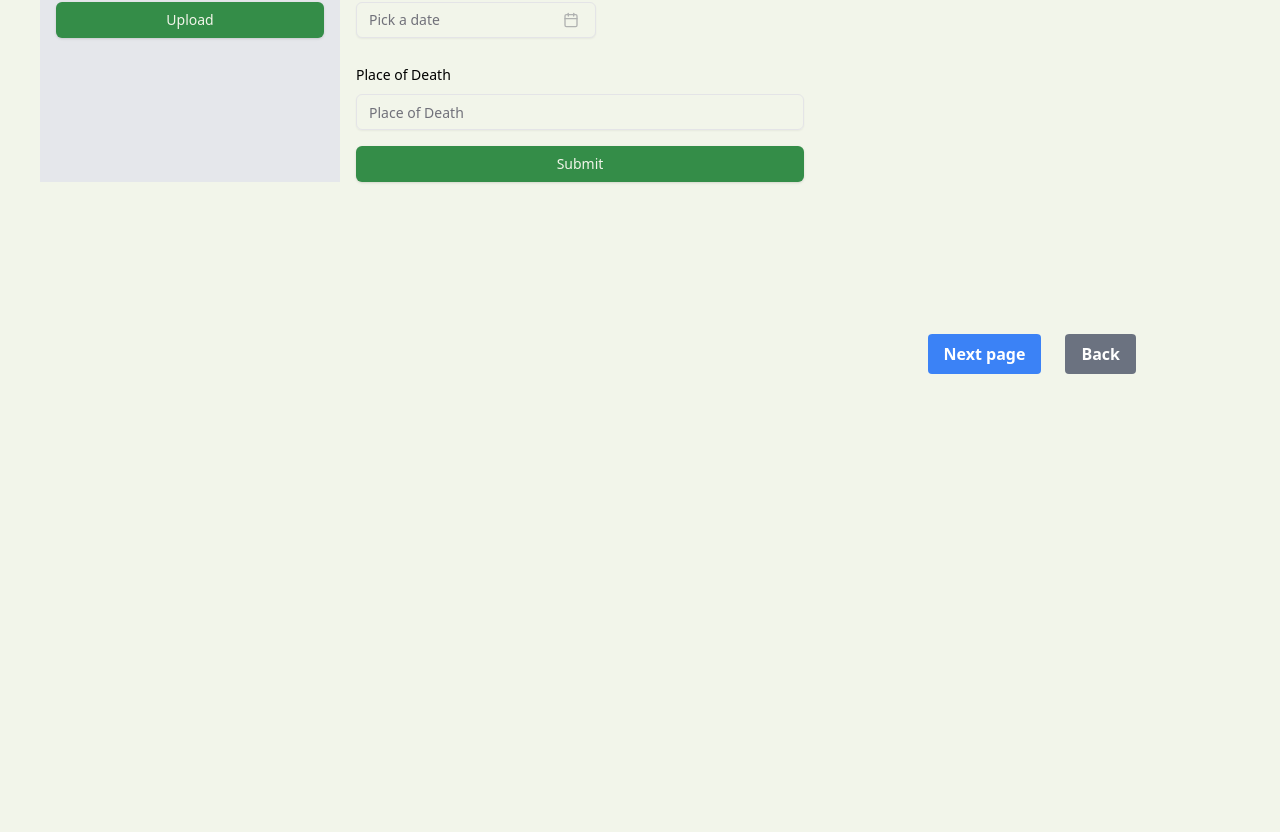
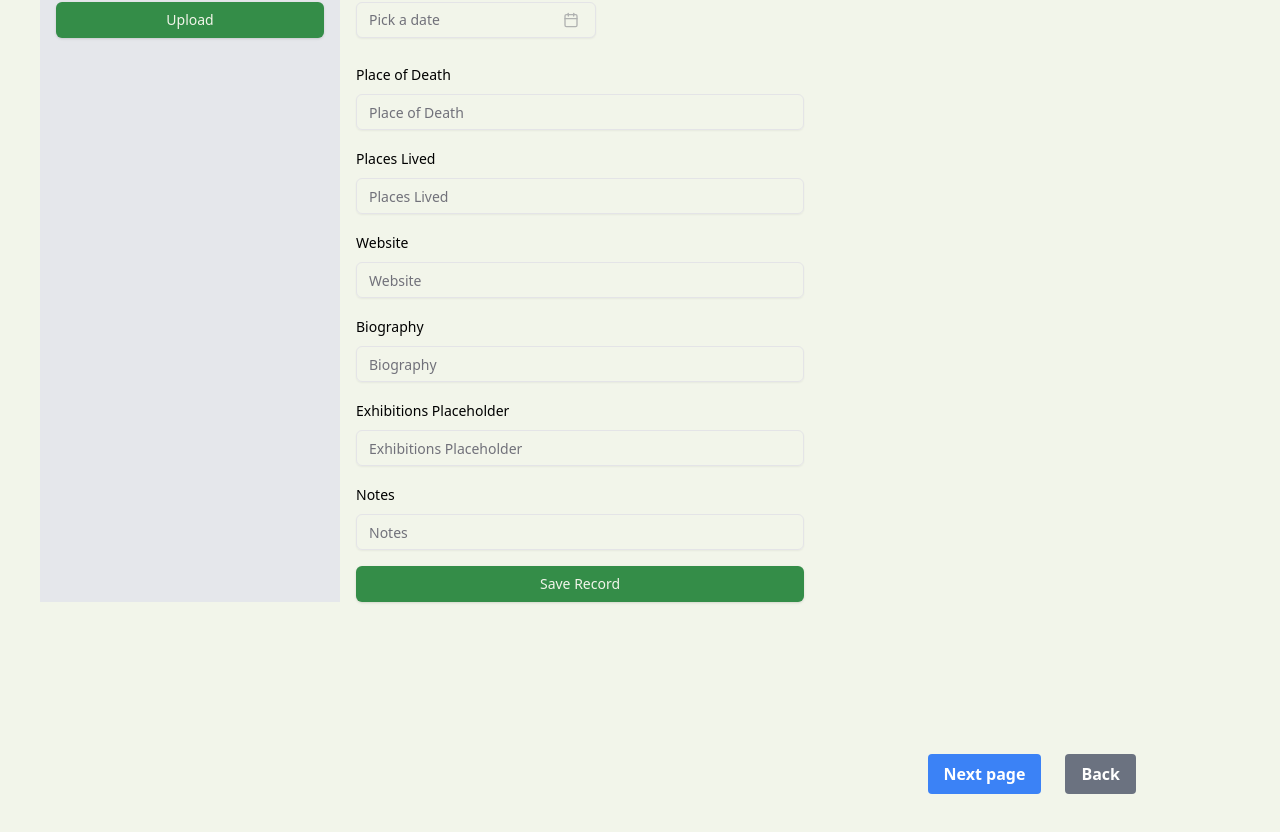
Before and after one commit to WebWarriors-UNF-CIS/RHAMS, a Next.js app: page /u/artists/create in a window 1280 px wide. Shown: the part 682-1514 px from the top of the page. Before the commit the page ends 1184 px from the top, so only its background shows below. Built offline with nearby package versions, Linux system fonts and the light colour scheme.

Commit message:
Added more fields to artists/create

```diff
--- a/src/app/u/artists/create/page.tsx
+++ b/src/app/u/artists/create/page.tsx
@@ -30,6 +30,7 @@ const formSchema = z.object({
   imageURL: z.string(),
   website: z.string(),
   bio: z.string(),
+  exhibitions: z.string(),
   notes: z.string(),
 })
 
@@ -65,7 +66,7 @@ export default function CreateArtist() {
     if (pathname)
     {
       const parts = pathname.split('/');
-      setSlug(reformatTitle(parts[3]) + ' ' + reformatTitle(parts[2]) + ' Placeholder Page');
+      setSlug(reformatTitle(parts[3]) + ' ' + reformatTitle(parts[2]));
     }
   }, [pathname]);
 
@@ -246,7 +247,7 @@ export default function CreateArtist() {
                     }}
             />
 
-<FormField
+            <FormField
               control={form.control}
               name="deathLocation"
               render={({ field }) => {
@@ -261,7 +262,87 @@ export default function CreateArtist() {
                       );
                     }}
             />
-                  <Button type="submit" className="w-full">Submit</Button>
+
+<FormField
+              control={form.control}
+              name="placesLived"
+              render={({ field }) => {
+                      return (
+                        <FormItem>
+                          <FormLabel>Places Lived</FormLabel>
+                          <FormControl>
+                            <Input placeholder="Places Lived" type="string"{...field} />
+                          </FormControl>
+                          <FormMessage/>
+                        </FormItem>
+                      );
+                    }}
+            />
+
+<FormField
+              control={form.control}
+              name="website"
+              render={({ field }) => {
+                      return (
+                        <FormItem>
+                          <FormLabel>Website</FormLabel>
+                          <FormControl>
+                            <Input placeholder="Website" type="string"{...field} />
+                          </FormControl>
+                          <FormMessage/>
+                        </FormItem>
+                      );
+                    }}
+            />
+
+<FormField
+              control={form.control}
+              name="bio"
+              render={({ field }) => {
+                      return (
+                        <FormItem>
+                          <FormLabel>Biography</FormLabel>
+                          <FormControl>
+                            <Input placeholder="Biography" type="string"{...field} />
+                          </FormControl>
+                          <FormMessage/>
+                        </FormItem>
+                      );
+                    }}
+            />
+
+            <FormField
+              control={form.control}
+              name="exhibitions"
+              render={({ field }) => {
+                      return (
+                        <FormItem>
+                          <FormLabel>Exhibitions Placeholder</FormLabel>
+                          <FormControl>
+                            <Input placeholder="Exhibitions Placeholder" type="string"{...field} />
+                          </FormControl>
+                          <FormMessage/>
+                        </FormItem>
+                      );
+                    }}
+            />
+
+            <FormField
+              control={form.control}
+              name="notes"
+              render={({ field }) => {
+                      return (
+                        <FormItem>
+                          <FormLabel>Notes</FormLabel>
+                          <FormControl>
+                            <Input placeholder="Notes" type="string"{...field} />
+                          </FormControl>
+                          <FormMessage/>
+                        </FormItem>
+                      );
+                    }}
+            />
+                  <Button type="submit" className="w-full">Save Record</Button>
                 </form>
         </Form>
       </div>
```
